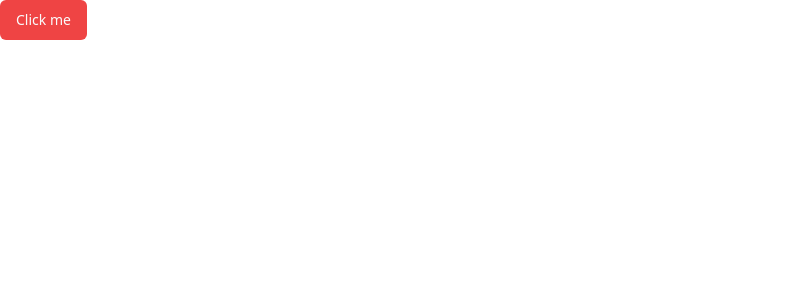
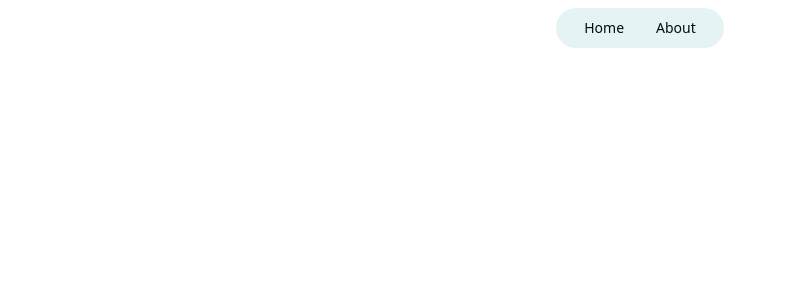
Before and after one commit to Samuelsf22/crud-react, a React (Vite) app: page / in a window 1280 px wide. Shown: the top 300 px of the page, without its empty margins (0-787 px from the left). Built offline with nearby package versions, Linux system fonts and the light colour scheme.

Commit message:
feat: add Navbar component and integrate routing with react-router

```diff
--- a/package.json
+++ b/package.json
@@ -21,6 +21,7 @@
     "react": "^19.0.0",
     "react-dom": "^19.0.0",
     "react-hook-form": "^7.54.2",
+    "react-router": "^7.2.0",
     "tailwind-merge": "^3.0.1",
     "tailwindcss-animate": "^1.0.7",
     "zod": "^3.24.2"
--- a/src/App.tsx
+++ b/src/App.tsx
@@ -1,9 +1,12 @@
-import { Button } from "@/components/ui/button"
+import Navbar from "@/layout/Navbar";
+import { BrowserRouter } from "react-router";
 
 export default function Home() {
   return (
-    <div>
-      <Button variant="destructive">Click me</Button>
-    </div>
-  )
+    <>
+      <BrowserRouter>
+        <Navbar />
+      </BrowserRouter>
+    </>
+  );
 }
--- a/src/components/ui/button.tsx
+++ b/src/components/ui/button.tsx
@@ -17,7 +17,7 @@ const buttonVariants = cva(
         secondary:
           "bg-secondary text-secondary-foreground hover:bg-secondary/80",
         ghost: "hover:bg-accent hover:text-accent-foreground",
-        link: "text-primary underline-offset-4 hover:underline",
+        link: "hover:text-primary",
       },
       size: {
         default: "h-10 px-4 py-2",
--- a/src/index.css
+++ b/src/index.css
@@ -3,57 +3,78 @@
 @tailwind utilities;
 @layer base {
   :root {
-    --background: 0 0% 100%;
-    --foreground: 0 0% 3.9%;
-    --card: 0 0% 100%;
-    --card-foreground: 0 0% 3.9%;
-    --popover: 0 0% 100%;
-    --popover-foreground: 0 0% 3.9%;
-    --primary: 0 0% 9%;
-    --primary-foreground: 0 0% 98%;
-    --secondary: 0 0% 96.1%;
-    --secondary-foreground: 0 0% 9%;
-    --muted: 0 0% 96.1%;
-    --muted-foreground: 0 0% 45.1%;
-    --accent: 0 0% 96.1%;
-    --accent-foreground: 0 0% 9%;
+    --background: 0.00 0.00% 100.00%;
+    --foreground: 180.00 100.00% 2.75%;
+
+    --primary: 181.30 97.18% 27.84%;
+    --primary-foreground: 184.29 38.89% 92.94%;
+
+    --card: 180.00 36.84% 96.27%;
+    --card-foreground: 180.00 100.00% 2.75%;
+
+    --popover: 0.00 0.00% 100.00%;
+    --popover-foreground: 180.00 100.00% 2.75%;
+
+    --secondary: 182.86 38.18% 89.22%;
+    --secondary-foreground: 0.00 0.00% 0.00%;
+
+    --muted: 184.29 38.89% 92.94%;
+    --muted-foreground: 0.00 0.00% 40.00%;
+
+    --accent: 184.29 38.89% 92.94%;
+    --accent-foreground: 180.00 100.00% 4.12%;
+
     --destructive: 0 84.2% 60.2%;
-    --destructive-foreground: 0 0% 98%;
-    --border: 0 0% 89.8%;
-    --input: 0 0% 89.8%;
-    --ring: 0 0% 3.9%;
-    --chart-1: 12 76% 61%;
-    --chart-2: 173 58% 39%;
-    --chart-3: 197 37% 24%;
-    --chart-4: 43 74% 66%;
-    --chart-5: 27 87% 67%;
-    --radius: 0.5rem
+    --destructive-foreground: 210 40% 98%;
+
+    --border: 182.14 37.84% 85.49%;
+    --input: 183.53 15.60% 78.63%;
+    --ring: 181.30 97.18% 27.84%;
+
+    --chart-1: 181.30 97.18% 27.84%;
+    --chart-2: 181.03 59.39% 38.63%;
+    --chart-3: 181.35 37.24% 53.14%;
+    --chart-4: 181.58 37.62% 60.39%;
+    --chart-5: 180.97 37.35% 67.45%;
+
+    --radius: 0.5rem;
   }
   .dark {
-    --background: 0 0% 3.9%;
-    --foreground: 0 0% 98%;
-    --card: 0 0% 3.9%;
-    --card-foreground: 0 0% 98%;
-    --popover: 0 0% 3.9%;
-    --popover-foreground: 0 0% 98%;
-    --primary: 0 0% 98%;
-    --primary-foreground: 0 0% 9%;
-    --secondary: 0 0% 14.9%;
-    --secondary-foreground: 0 0% 98%;
-    --muted: 0 0% 14.9%;
-    --muted-foreground: 0 0% 63.9%;
-    --accent: 0 0% 14.9%;
-    --accent-foreground: 0 0% 98%;
-    --destructive: 0 62.8% 30.6%;
-    --destructive-foreground: 0 0% 98%;
-    --border: 0 0% 14.9%;
-    --input: 0 0% 14.9%;
-    --ring: 0 0% 83.1%;
-    --chart-1: 220 70% 50%;
-    --chart-2: 160 60% 45%;
-    --chart-3: 30 80% 55%;
-    --chart-4: 280 65% 60%;
-    --chart-5: 340 75% 55%
+    --background: 0.00 0.00% 0.00%;
+    --foreground: 182.86 38.18% 89.22%;
+
+    --primary: 181.30 97.18% 27.84%;
+    --primary-foreground: 184.29 38.89% 92.94%;
+
+    --card: 180.00 20.00% 4.90%;
+    --card-foreground: 182.86 38.18% 89.22%;
+
+    --popover: 0.00 0.00% 0.00%;
+    --popover-foreground: 182.86 38.18% 89.22%;
+
+    --secondary: 181.25 96.00% 9.80%;
+    --secondary-foreground: 0.00 0.00% 100.00%;
+
+    --muted: 0.00 0.00% 9.80%;
+    --muted-foreground: 0.00 0.00% 50.20%;
+
+    --accent: 181.25 96.00% 9.80%;
+    --accent-foreground: 182.86 38.18% 89.22%;
+
+    --destructive: 0 84.2% 60.2%;
+    --destructive-foreground: 210 40% 98%;
+
+    --border: 182.14 100.00% 5.49%;
+    --input: 180.00 15.56% 17.65%;
+    --ring: 181.30 97.18% 27.84%;
+
+    --chart-1: 181.30 97.18% 27.84%;
+    --chart-2: 181.54 96.69% 23.73%;
+    --chart-3: 181.33 97.83% 18.04%;
+    --chart-4: 181.58 97.44% 15.29%;
+    --chart-5: 180.97 96.88% 12.55%;
+
+    --radius: 0.5rem;
   }
 }
 @layer base {
--- /dev/null
+++ b/src/layout/Navbar.tsx
@@ -0,0 +1,27 @@
+import { Button } from "@/components/ui/button";
+import { Link } from "react-router";
+
+export default function Navbar() {
+  const menuItems = [
+    { name: "Home", to: "/" },
+    { name: "About", to: "/about" },
+  ];
+
+  return (
+    <header className="fixed top-0 z-10 flex items-center justify-center w-full mx-auto mt-2">
+      <nav className="flex px-3 rounded-full justify-center items-center backdrop-blur-md bg-muted">
+        <div className="items-center justify-between">
+          <ul className="flex">
+            {menuItems.map((item) => (
+              <li key={item.name}>
+                <Link to={item.to}>
+                  <Button variant="link">{item.name}</Button>
+                </Link>
+              </li>
+            ))}
+          </ul>
+        </div>
+      </nav>
+    </header>
+  );
+}
--- a/vite.config.ts
+++ b/vite.config.ts
@@ -6,7 +6,7 @@ export default defineConfig({
   plugins: [react()],
   resolve: {
     alias: {
-      '@': path.resolve(__dirname, 'src')
+      '@': path.resolve(__dirname, './src')
     }
   }
 })
```
Also changed, not shown: tailwind.config.js (indentation only), 1 other file (tests, documents, lock files or other folders).
